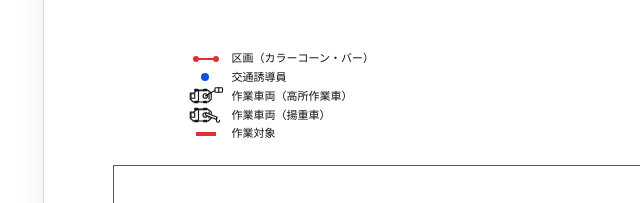
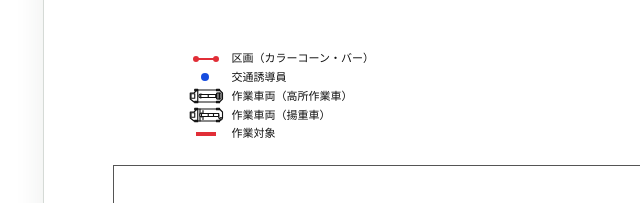
Before and after one commit to ryouariyoshi-coder/Road-use-permit, a plain HTML site: page index.html in a window 1280 px wide. Shown: the part 3717-3920 px from the top of the page, 200-840 px from the left. Drawn offline with nearby package versions, Linux system fonts and the light colour scheme.

Commit message:
車両凡例を参考図に合わせて修正
Co-authored-by: Copilot <223556219+Copilot@users.noreply.github.com>

```diff
--- a/index.html
+++ b/index.html
@@ -1816,23 +1816,25 @@
           <li><span class="diagram-legend-mark" data-mark="staff" aria-hidden="true"></span>交通誘導員</li>
           <li><span class="diagram-legend-mark" data-mark="vehicle" aria-hidden="true">
             <svg class="diagram-legend-vehicle-icon" viewBox="0 0 48 24">
-              <path d="M3 8h5l4-4h14l5 4v8l-4 4H7l-4-4z"></path>
-              <path d="M4 9h5v6H4zM12 5h9M14 5v14M28 8v8"></path>
-              <path class="vehicle-wheel" d="M9 3h4v2H9zM21 3h4v2h-4zM9 19h4v2H9zM21 19h4v2h-4z"></path>
-              <circle cx="23" cy="12" r="3"></circle>
-              <path d="M23 12 37 4"></path>
-              <rect x="36" y="1" width="10" height="6" rx="1"></rect>
-              <path d="M41 1v6"></path>
+              <path d="M3 8h5l4-4h30l4 4v8l-4 4H8l-5-4z"></path>
+              <path d="M4 9h5v6H4zM13 5v14"></path>
+              <path class="vehicle-wheel" d="M9 3h4v2H9zM9 19h4v2H9zM38 3h4v2h-4zM38 19h4v2h-4z"></path>
+              <circle cx="17" cy="12" r="2.5"></circle>
+              <path d="M17 10h20v4H17zM27 10v4"></path>
+              <rect x="38" y="8" width="6" height="8" rx="1"></rect>
+              <path d="M40 8v8M42 8v8"></path>
             </svg>
           </span>作業車両（高所作業車）</li>
           <li><span class="diagram-legend-mark" data-mark="vehicle-alt" aria-hidden="true">
             <svg class="diagram-legend-vehicle-icon" viewBox="0 0 48 24">
-              <path d="M3 8h5l4-4h14l5 4v8l-4 4H7l-4-4z"></path>
-              <path d="M4 9h5v6H4zM12 5h9M14 5v14M28 8v8"></path>
-              <path class="vehicle-wheel" d="M9 3h4v2H9zM21 3h4v2h-4zM9 19h4v2H9zM21 19h4v2h-4z"></path>
-              <circle cx="23" cy="12" r="3"></circle>
-              <path d="M23 12 38 18l1-3-15-6z"></path>
-              <path d="M38 16v4c0 2 4 2 4 0v-1"></path>
+              <path d="M3 8h5l4-4h30l4 4v8l-4 4H8l-5-4z"></path>
+              <path d="M4 9h5v6H4zM13 5v14"></path>
+              <path class="vehicle-wheel" d="M9 3h4v2H9zM9 19h4v2H9zM38 3h4v2h-4zM38 19h4v2h-4z"></path>
+              <path d="M16 4v16M20 6v12"></path>
+              <circle cx="18" cy="12" r="2.5"></circle>
+              <path d="M18 10h23v4H18zM27 10v4M34 10v4"></path>
+              <path d="M41 12v4l2 1"></path>
+              <circle cx="44" cy="17" r="1.5"></circle>
             </svg>
           </span>作業車両（揚重車）</li>
           <li><span class="diagram-legend-mark" data-mark="target" aria-hidden="true"></span>作業対象</li>
```
